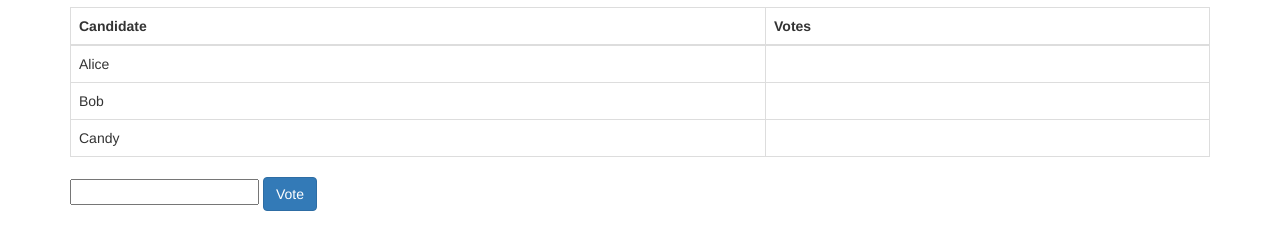
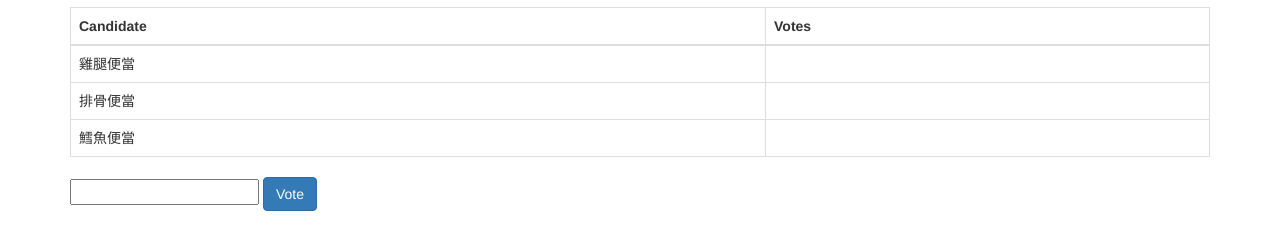
Before and after one commit to rslu2000/smart_contract_web3js, a plain HTML site: page lunch.html in a window 1280 px wide. Shown: the part 149-398 px from the top of the page. Drawn offline with nearby package versions, Linux system fonts and the light colour scheme.

Commit message:
Update lunch.html

```diff
--- a/lunch.html
+++ b/lunch.html
@@ -18,15 +18,15 @@
       </thead>
       <tbody>
         <tr>
-          <td>Alice</td>
+          <td>雞腿便當</td>
           <td id="candidate-1"></td>
         </tr>
         <tr>
-          <td>Bob</td>
+          <td>排骨便當</td>
           <td id="candidate-2"></td>
         </tr>
         <tr>
-          <td>Candy</td>
+          <td>鱈魚便當</td>
           <td id="candidate-3"></td>
         </tr>
       </tbody>
```
